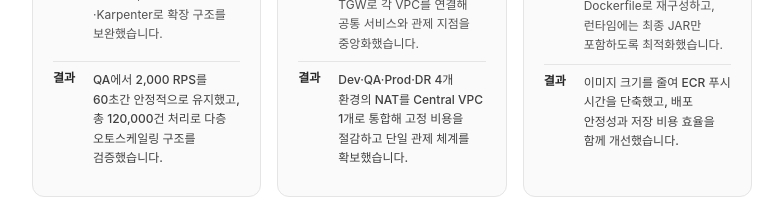
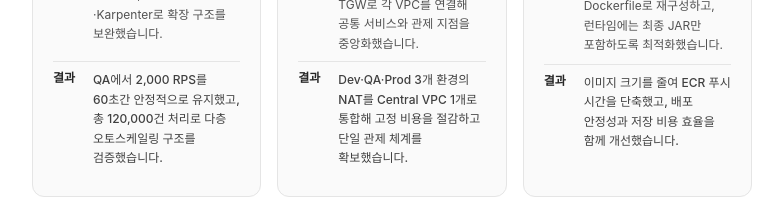
Before and after one commit to eomkyeongmun/my-portfolio, a Next.js app: page / in a window 1280 px wide. Shown: the part 3275-3493 px from the top of the page, without its empty margins (248-1031 px from the left). Built offline with nearby package versions, Linux system fonts and the light colour scheme; a web font is replaced by a local one.

Commit message:
chore(data): 하이라이트 NAT 통합 결과에서 DR 환경 제거
Co-Authored-By: Claude Sonnet 4.6 <noreply@anthropic.com>

```diff
--- a/src/data/highlights.ts
+++ b/src/data/highlights.ts
@@ -28,7 +28,7 @@ export const highlights: Highlight[] = [
     category: "비용최적화",
     problem: "환경별 NAT Gateway를 각각 운영해 고정 비용이 중복됐고, 보안·로그 관측 지점이 분산돼 운영 부담이 커졌습니다.",
     action: "Central VPC 중심으로 egress 경로를 재설계하고 TGW로 각 VPC를 연결해 공통 서비스와 관제 지점을 중앙화했습니다.",
-    result: "Dev·QA·Prod·DR 4개 환경의 NAT를 Central VPC 1개로 통합해 고정 비용을 절감하고 단일 관제 체계를 확보했습니다.",
+    result: "Dev·QA·Prod 3개 환경의 NAT를 Central VPC 1개로 통합해 고정 비용을 절감하고 단일 관제 체계를 확보했습니다.",
   },
   {
     title: "멀티스테이지 Docker 빌드로 이미지 경량화",
```
